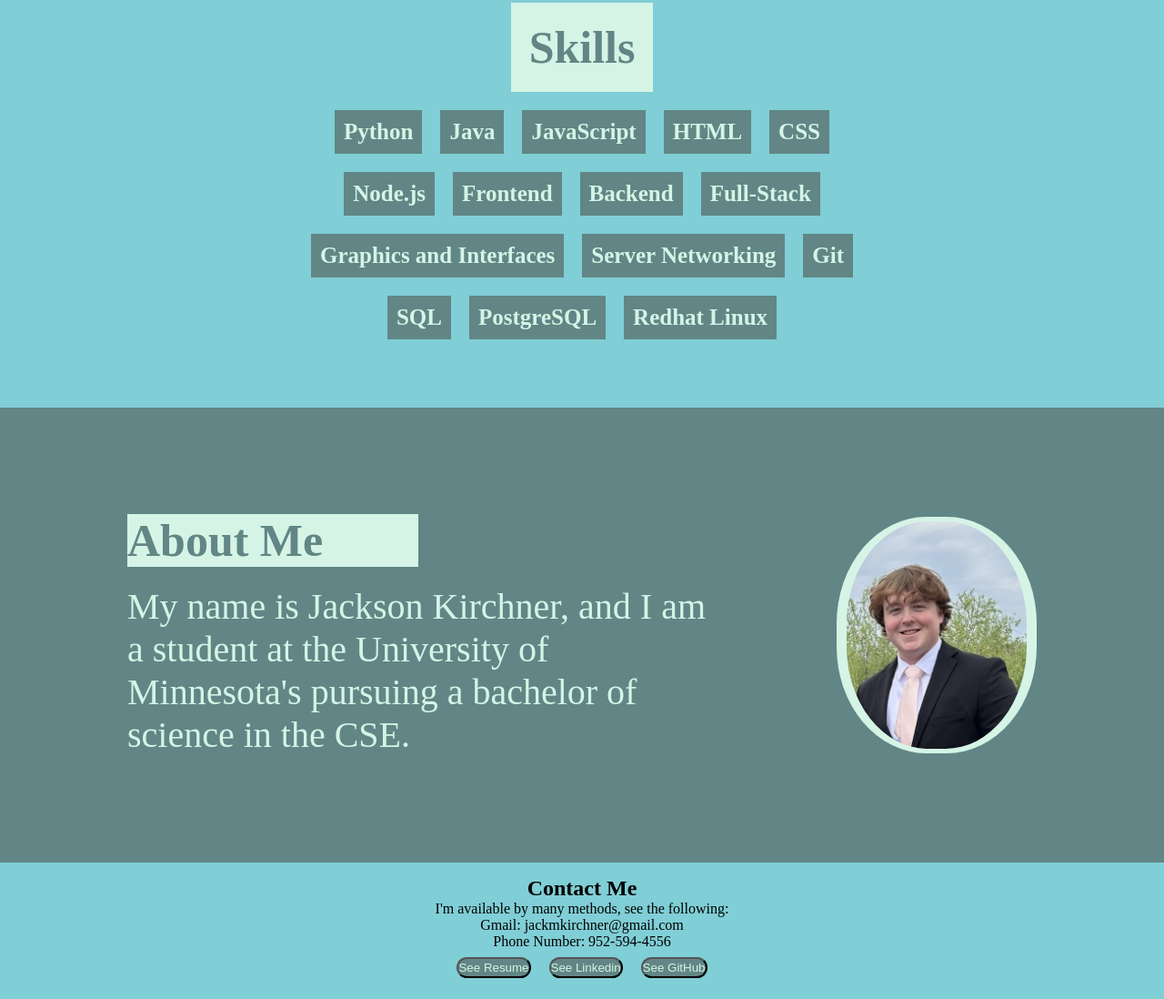
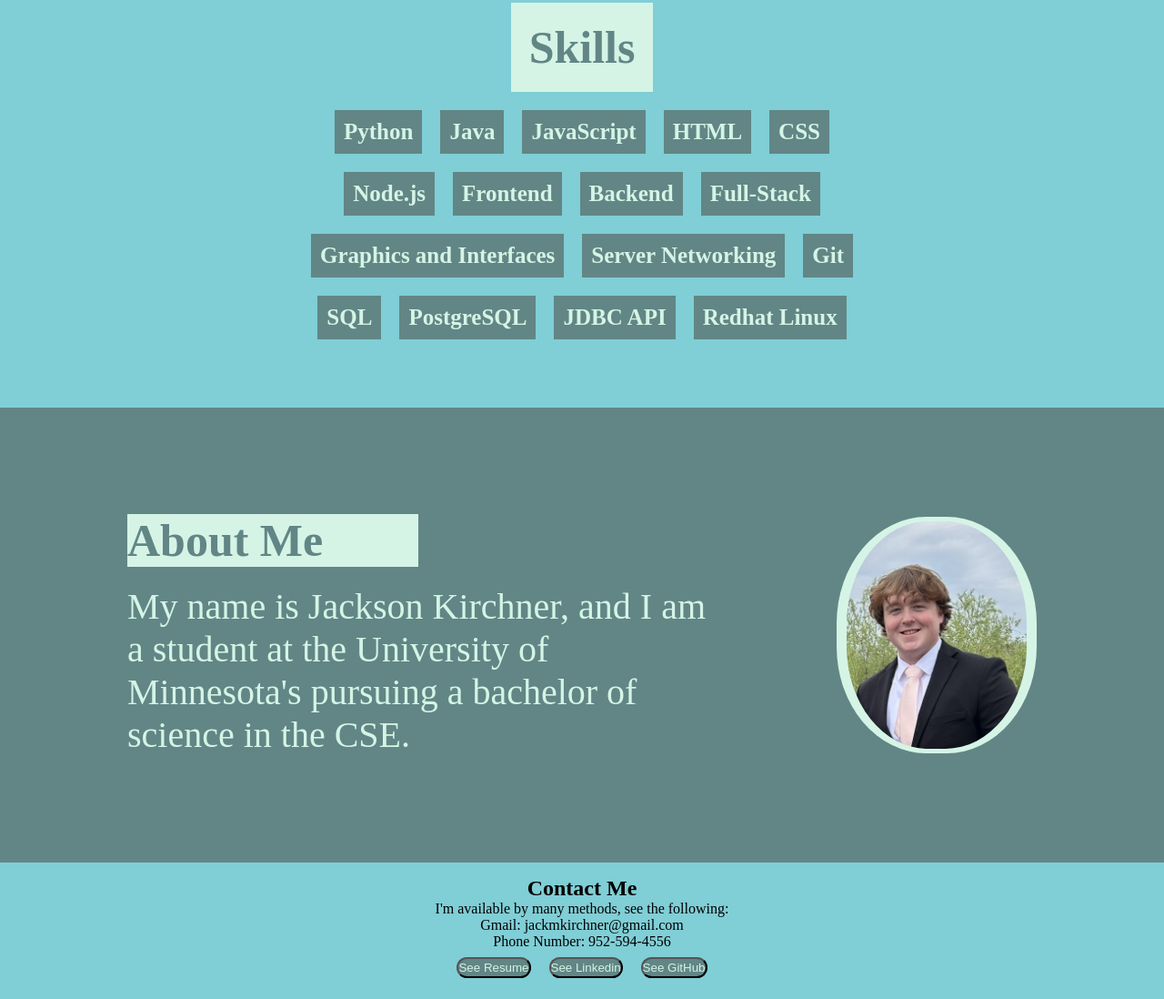
Before and after one commit to JacksonK01/jacksonk, a plain HTML site: page index.html in a window 1280 px wide. Shown: the part 1282-2380 px from the top of the page at 91% size. Drawn offline with Linux system fonts and the light colour scheme.

Commit message:
Added skill

```diff
--- a/index.html
+++ b/index.html
@@ -67,6 +67,7 @@
     <h5 class="jk-skills-element">Git</h5>
     <h5 class="jk-skills-element">SQL</h5>
     <h5 class="jk-skills-element">PostgreSQL</h5>
+    <h5 class="jk-skills-element">JDBC API</h5>
     <h5 class="jk-skills-element">Redhat Linux</h5>
   </div>
 </div>
```
